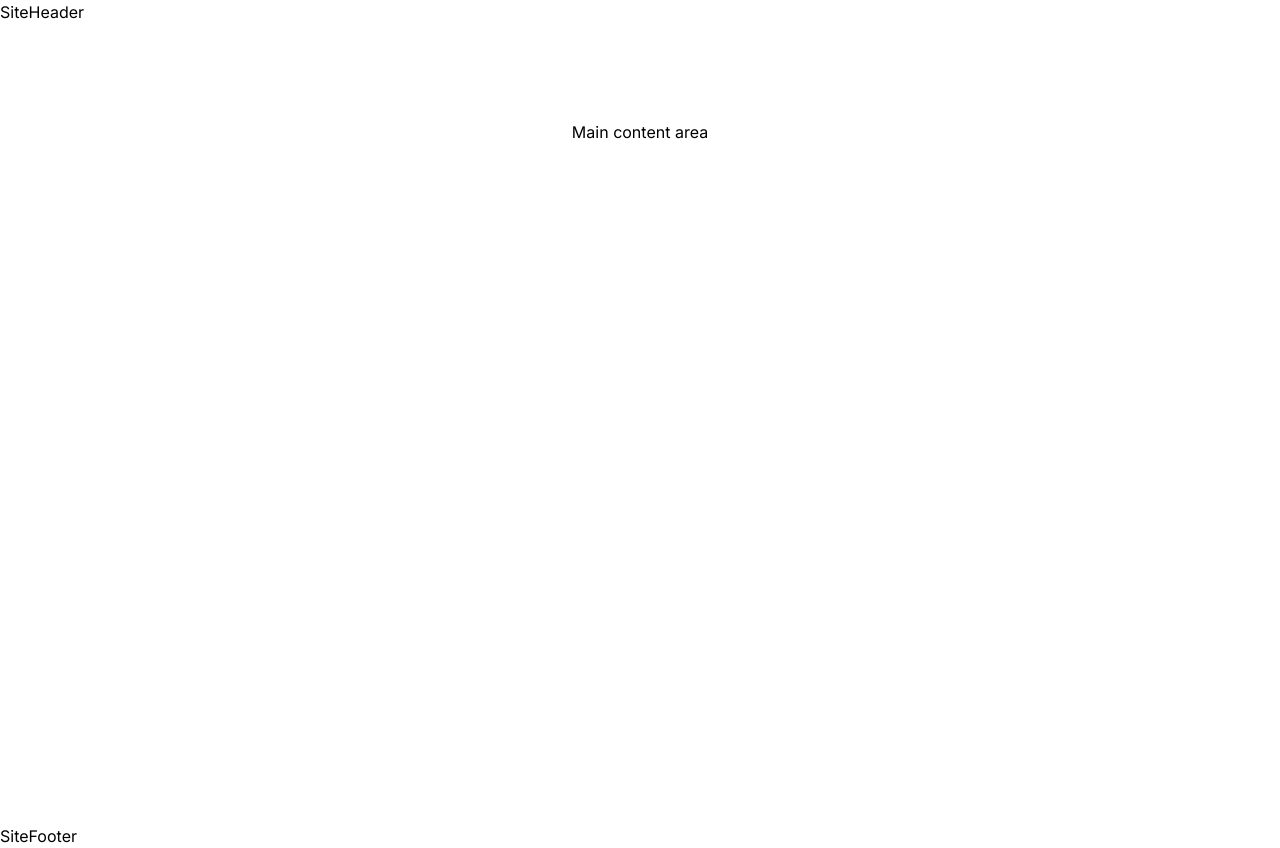
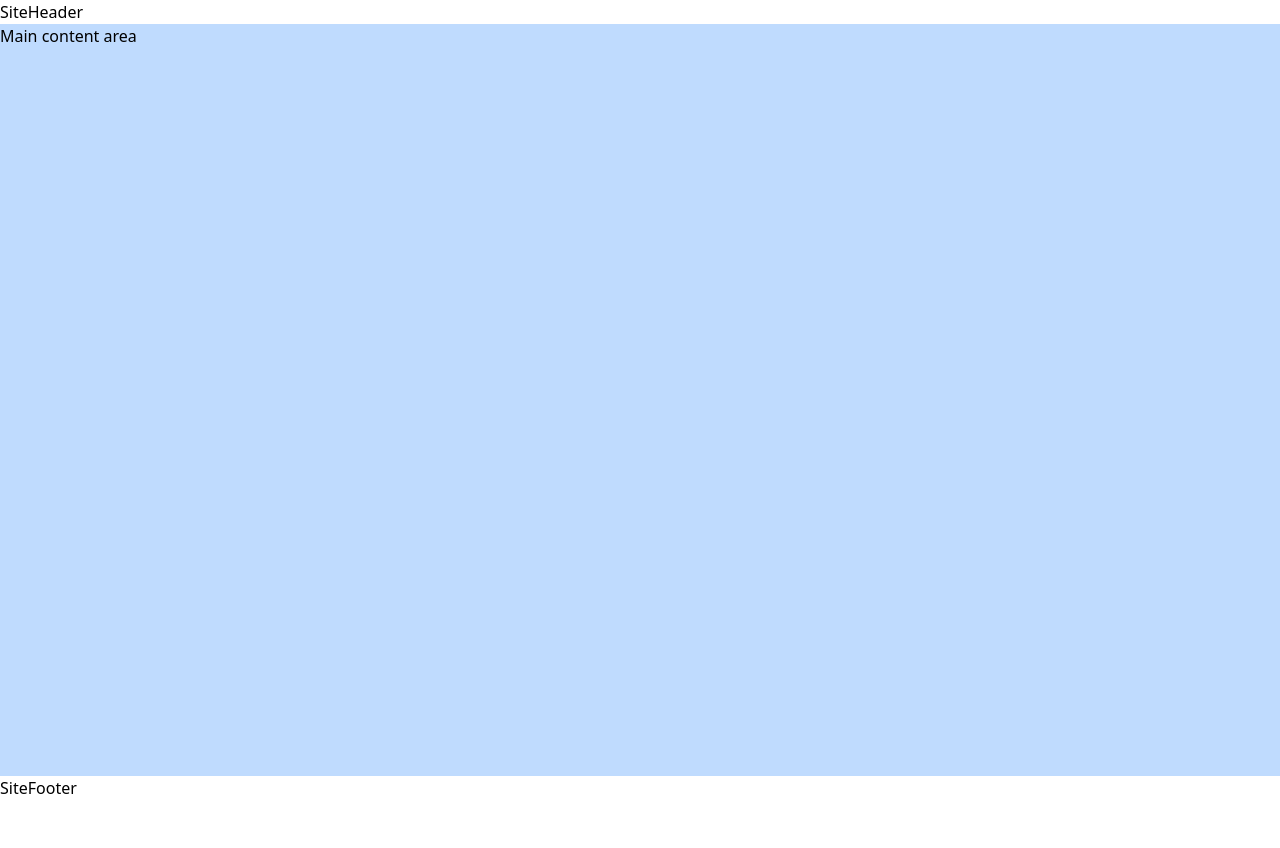
Before and after one commit to Yoni-Deserbaix/google-authentification, a Next.js app: page / in a window 1280 px wide. After the commit the page ends 800 px from the top, so only its background shows below. Built offline with nearby package versions, Linux system fonts and the light colour scheme.

Commit message:
update style

```diff
--- a/src/app/layout.tsx
+++ b/src/app/layout.tsx
@@ -18,9 +18,9 @@ export default function RootLayout({
 }>) {
   return (
     <html lang="en">
-      <body className={inter.className}>
+      <body className="flex flex-col h-screen">
         <SiteHeader />
-        {children}
+        <div className="flex-1 bg-blue-200">{children}</div>
         <SiteFooter />
       </body>
     </html>
--- a/src/app/page.tsx
+++ b/src/app/page.tsx
@@ -2,7 +2,7 @@ import Image from "next/image";
 
 export default function Home() {
   return (
-    <main className="flex min-h-screen flex-col items-center justify-between p-24">
+    <main>
       <h1>Main content area</h1>
     </main>
   );
--- a/tailwind.config.ts
+++ b/tailwind.config.ts
@@ -7,13 +7,7 @@ const config: Config = {
     "./src/app/**/*.{js,ts,jsx,tsx,mdx}",
   ],
   theme: {
-    extend: {
-      backgroundImage: {
-        "gradient-radial": "radial-gradient(var(--tw-gradient-stops))",
-        "gradient-conic":
-          "conic-gradient(from 180deg at 50% 50%, var(--tw-gradient-stops))",
-      },
-    },
+    extend: {},
   },
   plugins: [],
 };
```
